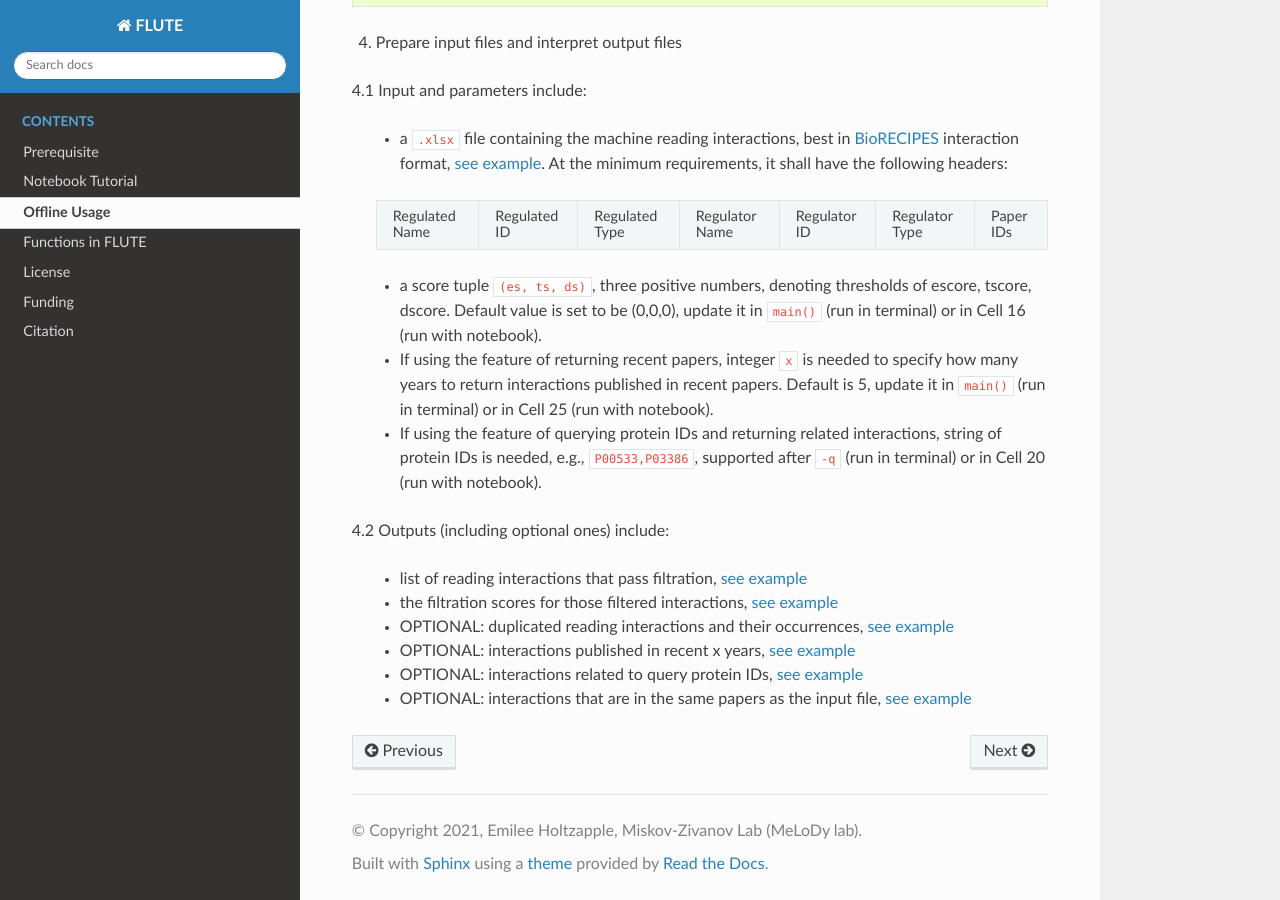
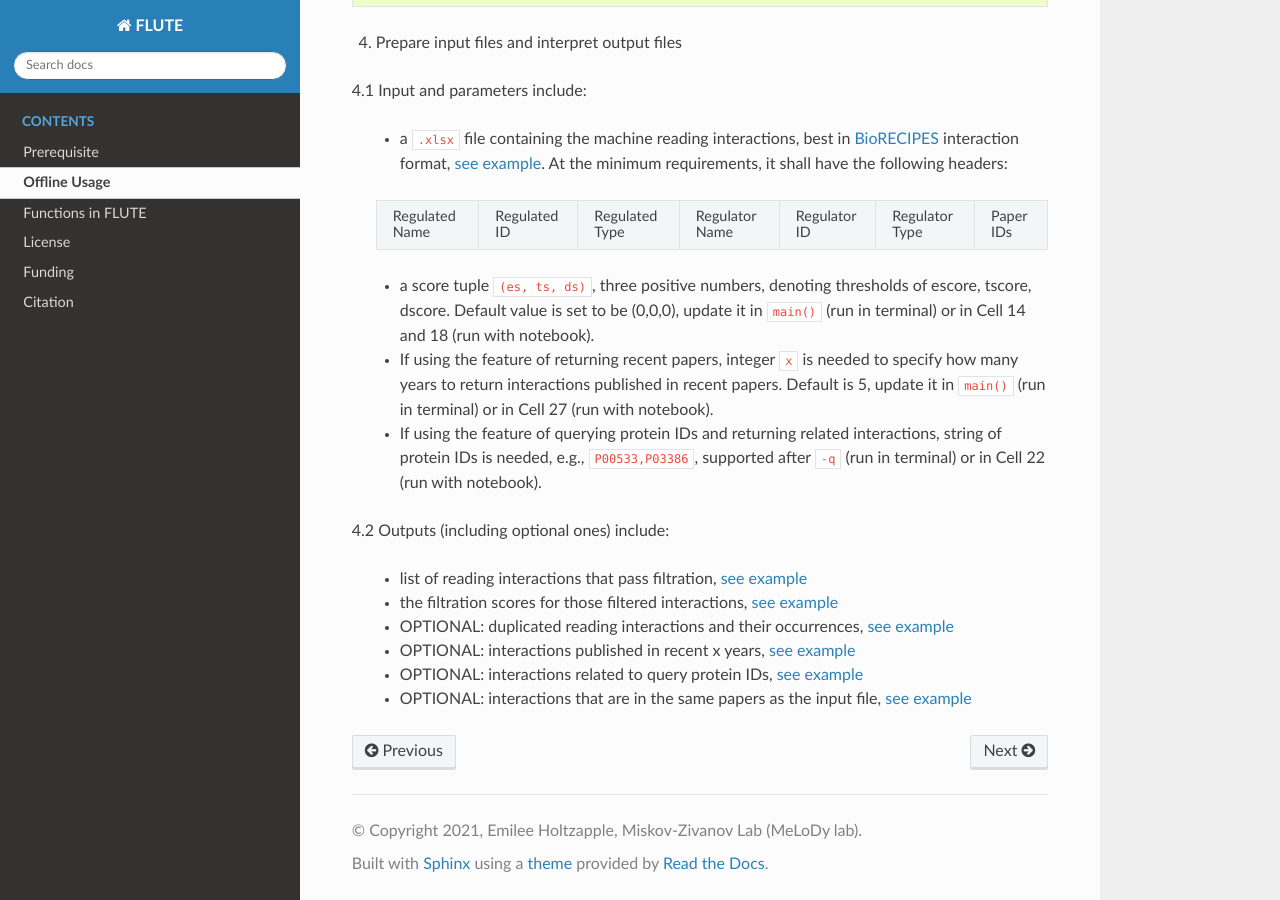
Before and after one commit to pitt-miskov-zivanov-lab/FLUTE, a Sphinx documentation site: the page built from docs/usage.rst, in a window 1280 px wide and 900 px high, scrolled down 1524 px. Built offline with Sphinx 7.4.7 and the Read the Docs theme 2.0.0, drawn with Linux system fonts in a browser that asks for light colours; pages that are not in the unit, such as notebooks, are missing from menus.

Commit message:
update notebook structure

```diff
--- a/docs/conf.py
+++ b/docs/conf.py
@@ -17,7 +17,6 @@ import sys
 autodoc_mock_imports = ['mysql', "mysqlclient", "mysql.connector"]
 
 sys.path.insert(0, os.path.abspath(os.path.join(os.getcwd(), os.pardir, 'src')))
-sys.path.insert(0, os.path.abspath(os.path.join(os.getcwd(), os.pardir, 'examples')))
 
 # conf.py options for Latex
 latex_engine = 'pdflatex'
--- a/docs/index.rst
+++ b/docs/index.rst
@@ -19,7 +19,6 @@ The FiLter for Understanding True Events (FLUTE) tool seeks to identify high-con
    :caption: Contents
 
    prerequisite
-   notebook
    notebook_link
    usage
    functions
--- a/docs/usage.rst
+++ b/docs/usage.rst
@@ -55,9 +55,9 @@ some optional flag/arguments can be appended to support additional features:
     Regulated Name Regulated ID Regulated Type Regulator Name Regulator ID Regulator Type Paper IDs
     ============== ============ ============== ============== ============ ============== =========
 
-    * a score tuple ``(es, ts, ds)``, three positive numbers, denoting thresholds of escore, tscore, dscore. Default value is set to be (0,0,0), update it in ``main()`` (run in terminal) or in Cell 16 (run with notebook).
-    * If using the feature of returning recent papers, integer ``x`` is needed to specify how many years to return interactions published in recent papers. Default is 5, update it in ``main()`` (run in terminal) or in Cell 25 (run with notebook).
-    * If using the feature of querying protein IDs and returning related interactions, string of protein IDs is needed, e.g., ``P00533,P03386``, supported after ``-q`` (run in terminal) or in Cell 20 (run with notebook).
+    * a score tuple ``(es, ts, ds)``, three positive numbers, denoting thresholds of escore, tscore, dscore. Default value is set to be (0,0,0), update it in ``main()`` (run in terminal) or in Cell 14 and 18 (run with notebook).
+    * If using the feature of returning recent papers, integer ``x`` is needed to specify how many years to return interactions published in recent papers. Default is 5, update it in ``main()`` (run in terminal) or in Cell 27 (run with notebook).
+    * If using the feature of querying protein IDs and returning related interactions, string of protein IDs is needed, e.g., ``P00533,P03386``, supported after ``-q`` (run in terminal) or in Cell 22 (run with notebook).
 
 4.2 Outputs (including optional ones) include:
 
```
Also changed, not shown: docs/notebook.rst (deleted, +0 -9 lines), 1 other file.
